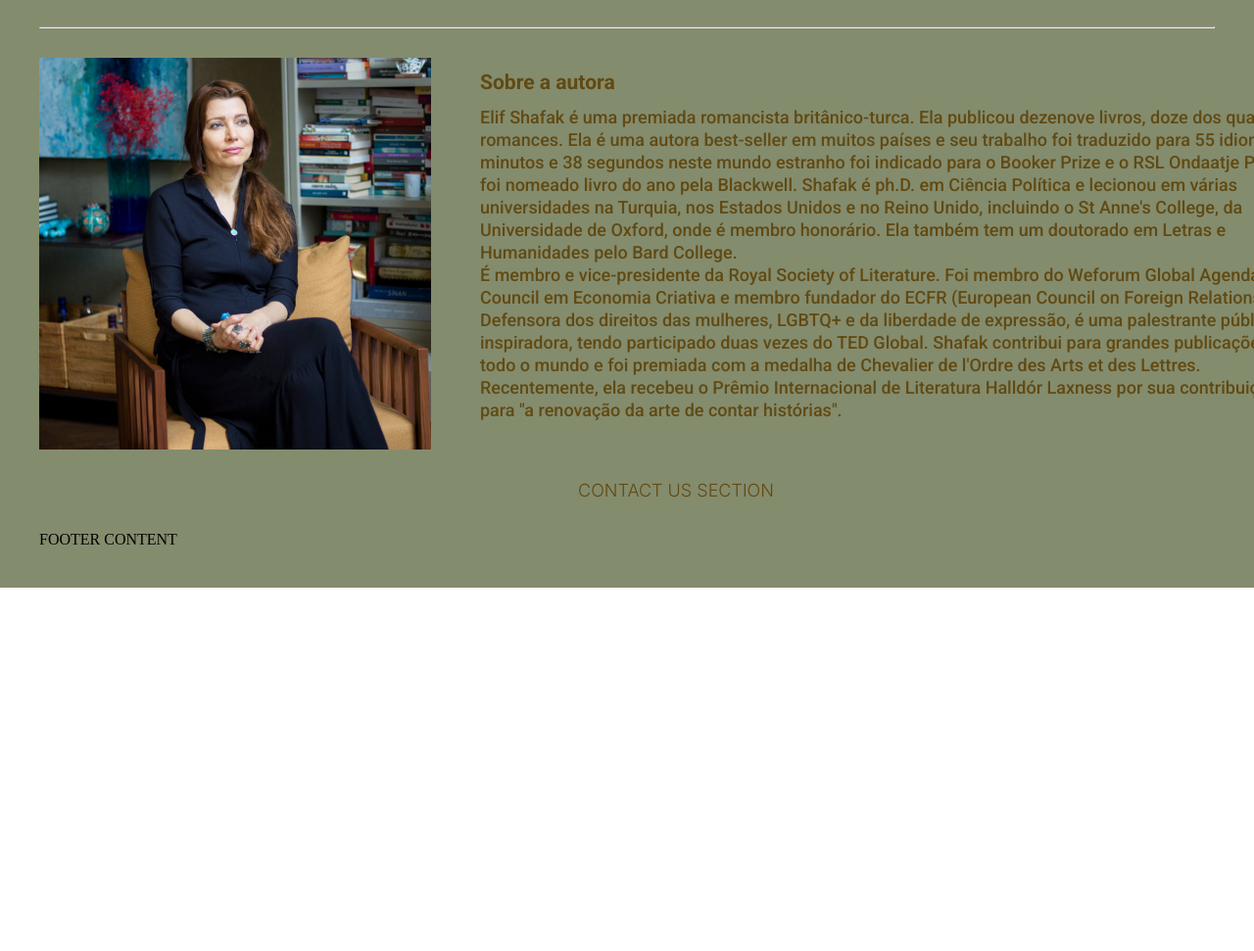
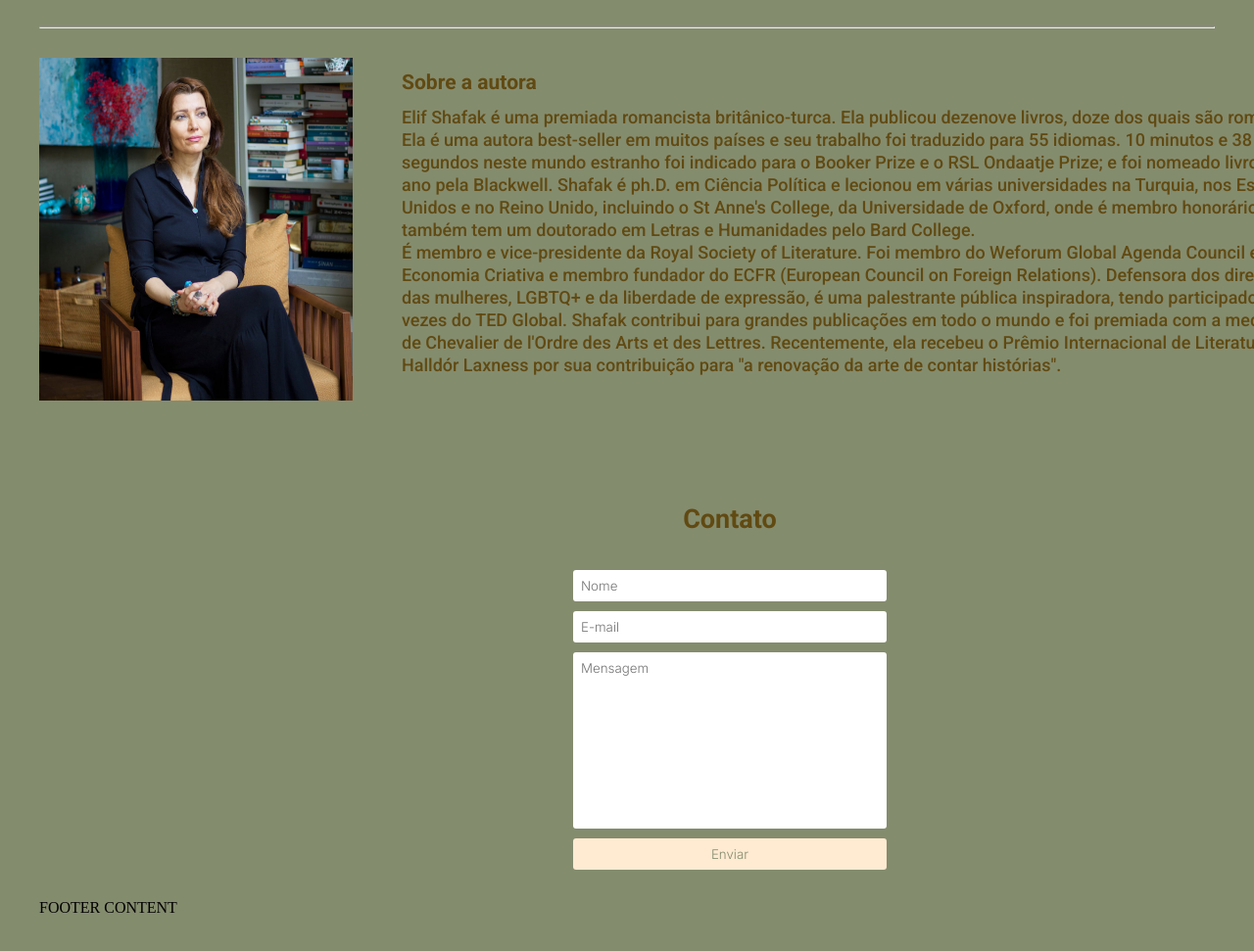
Before and after one commit to Julia-slvbrg/landing_page_the_island_of_missing_trees, a plain HTML site: page index.html in a window 1280 px wide. Shown: the part 659-1630 px from the top of the page at 98% size. Before the commit the page ends 1259 px from the top, so only its background shows below. Drawn offline with Linux system fonts and the light colour scheme.

Commit message:
chore: contact section implemented and styled

```diff
--- a/index.html
+++ b/index.html
@@ -36,12 +36,12 @@
 
         <section id="sinopsis">
             <article class="container">
-                <img class="book-cover" src="./images/cover.jpg" alt="Capa do livro A ilha das árvores perdidas"/>
-                <div>
+               <img class="book-cover" src="./images/cover.jpg" alt="Capa do livro A ilha das árvores perdidas"/>
+               <div class="text">
                     <h3>Sinopse</h3>
                     <p id="sinopsis-paragraph">A história de Ada começa em um lugar que ela nunca conheceu: na ilha de Chipre, em 1974, quando dois jovens apaixonados se encontravam escondidos debaixo de uma figueira. A árvore, que testemunhou o amor dos dois e a chegada da guerra que viria a desolar a ilha, foi levada para Londres, e dezesseis anos depois é a única ligação de Ada com a sua ancestralidade. A garota, então, embarcará em uma busca pela própria identidade, tecendo uma linha até o passado dos pais e revelando tudo o que se perdeu no tempo.</p>
 
-                    <p><b>Título original:</b> The Island of Missing Trees</p>
+                    <p class="paragraph"><b>Título original:</b> The Island of Missing Trees</p>
                     <p><b>Capa e projeto gráfico:</b> Gabriela Heberle</p>
                     <p><b>Tradução:</b> Marina Vargas</p>
                 </div>
@@ -53,7 +53,7 @@
         <section id="author">
             <article class="container">
                 <img class="author-photo" src="./images/author.jpg" alt="Foto da autora Elif Shafak"/>
-                <div>
+                <div class="text">
                     <h3>Sobre a autora</h3>
                     <p>
                         Elif Shafak é uma premiada romancista britânico-turca. Ela publicou dezenove livros, doze dos quais são romances. Ela é uma autora best-seller em muitos países e seu trabalho foi traduzido para 55 idiomas. 10 minutos e 38 segundos neste mundo estranho foi indicado para o Booker Prize e o RSL Ondaatje Prize; e foi nomeado livro do ano pela Blackwell. Shafak é ph.D. em Ciência Política e lecionou em várias universidades na Turquia, nos Estados Unidos e no Reino Unido, incluindo o St Anne's College, da Universidade de Oxford, onde é membro honorário. Ela também tem um doutorado em Letras e Humanidades pelo Bard College.
@@ -65,8 +65,23 @@
             </article>
         </section>
 
-        <section>
-            CONTACT US SECTION
+        <section id="contact">
+            <div class="container">
+                <h2>Contato</h2>
+                <div class="contact-form">
+                    <form>
+                        <input type="text" placeholder="Nome" required/>
+                        <input type="email" placeholder="E-mail" required/>
+                        <textarea placeholder="Mensagem" required></textarea>
+                        <button type="submit">Enviar</button>
+                    </form>
+
+                </div>
+            </div>
+
+            <form>
+
+            </form>
         </section>
         <footer>
             FOOTER CONTENT
--- a/main.css
+++ b/main.css
@@ -3,7 +3,6 @@
     margin: 0;
     padding: 0;
 }
-
 header {
     background-color: rgb(255,234,210) ;
     padding: 20px;
@@ -31,6 +30,9 @@ header {
     text-decoration: none;
     color: #849d64;
 }
+section .paragraph {
+    margin-top: 23px;
+}
 .container a:active {
     text-decoration: underline;
 }
@@ -40,7 +42,7 @@ main {
 }
 section {
     display: flex;
-    flex-direction: row;
+    /* flex-direction: row; */
     justify-content: space-around;
     align-items: center;
     width: 1300px;
@@ -55,7 +57,7 @@ section .container {
     align-items: flex-start;
     justify-content: flex-start;
 }
-.container div {
+.text {
     margin-left: -650px;
 }
 #sinopsis img {
@@ -69,6 +71,55 @@ section .container {
     margin-bottom: 30px;
 }
 #author img {
-    width: 750px;
-    height: 400px;
+    width: 320px;
+    height: 350px;
 }
+#contact .container {
+    /* display: flex; */
+    flex-direction: column;
+    align-items: center;
+    justify-content: center;
+    margin-top: 80px;
+    margin-left: 400px;
+    /* height: 400px; */
+    /* width: 100px; */
+}
+#contact h2 {
+    margin-bottom: -660px;
+}
+.contact-form form {
+    display: flex;
+    flex-direction: column;
+    gap: 10px;
+}
+form input,
+form textarea,
+form button {
+    display: block;
+    width: 320px;
+    /* margin-bottom: 0px; */
+    padding: 8px;
+    border: none;
+    color: rgb(132,140,110);
+    border-radius: 3px;
+    font-family: 'Inter', sans-serif;
+    font-weight: 500;
+}
+form textarea {
+    resize: none;
+    height: 180px;
+}
+form button {
+    background-color: rgb(255,234,210);
+    cursor: pointer;
+}
+form button:hover {
+    background-color: rgb(134, 100, 10);
+    color: rgb(255,234,210);
+}
+form button:active {
+    text-decoration: underline;
+}
+input:focus, textarea:focus {
+    outline-color: rgb(132,140,110);
+}
```
